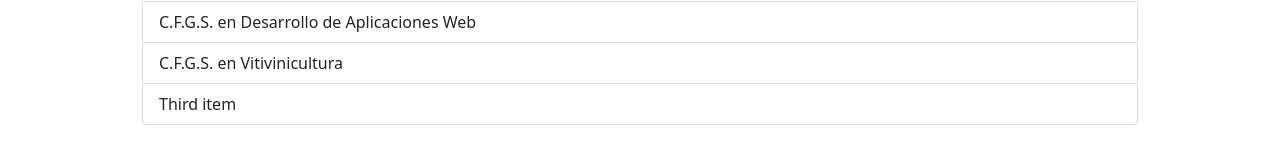
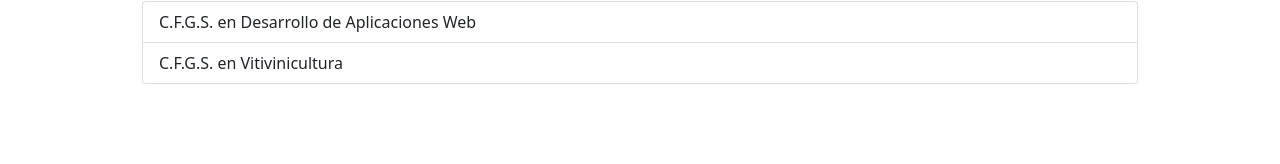
Before and after one commit to AntonioAOrtiz/dwec-proy2-Ortiz-Garcia-Antonio, a React (Create React App) app: page / in a window 1280 px wide. Shown: the part 564-728 px from the top of the page. Built offline with nearby package versions, Linux system fonts and the light colour scheme.

Commit message:
Academics casi terminado

```diff
--- a/src/App/Academics.js
+++ b/src/App/Academics.js
@@ -8,7 +8,6 @@ function Academics(){
             <ul class="list-group p-4">
                 <li class="list-group-item">C.F.G.S. en Desarrollo de Aplicaciones Web</li>
                 <li class="list-group-item">C.F.G.S. en Vitivinicultura</li>
-                <li class="list-group-item">Third item</li>
             </ul>
             </div>
         </section>
```
